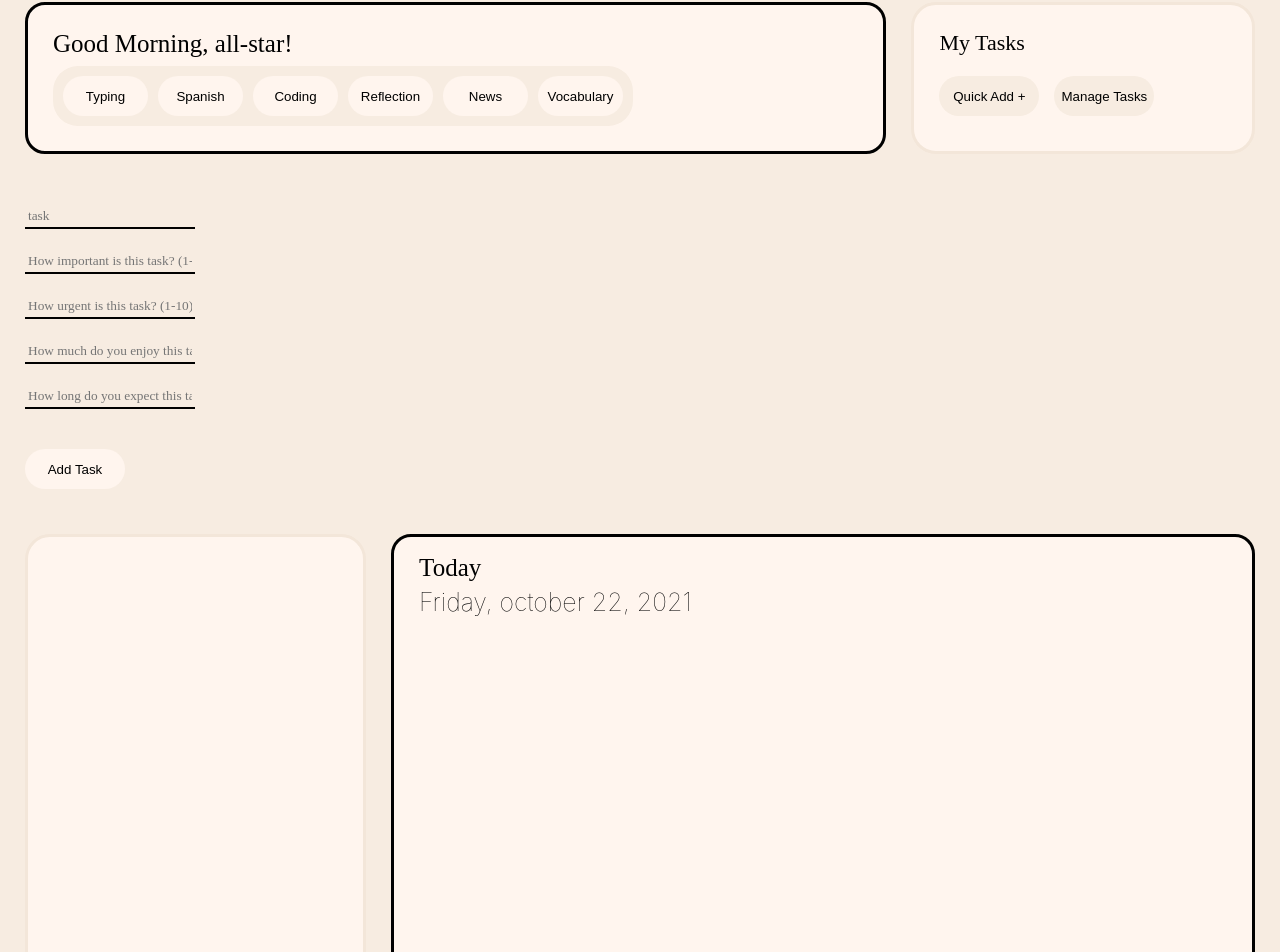
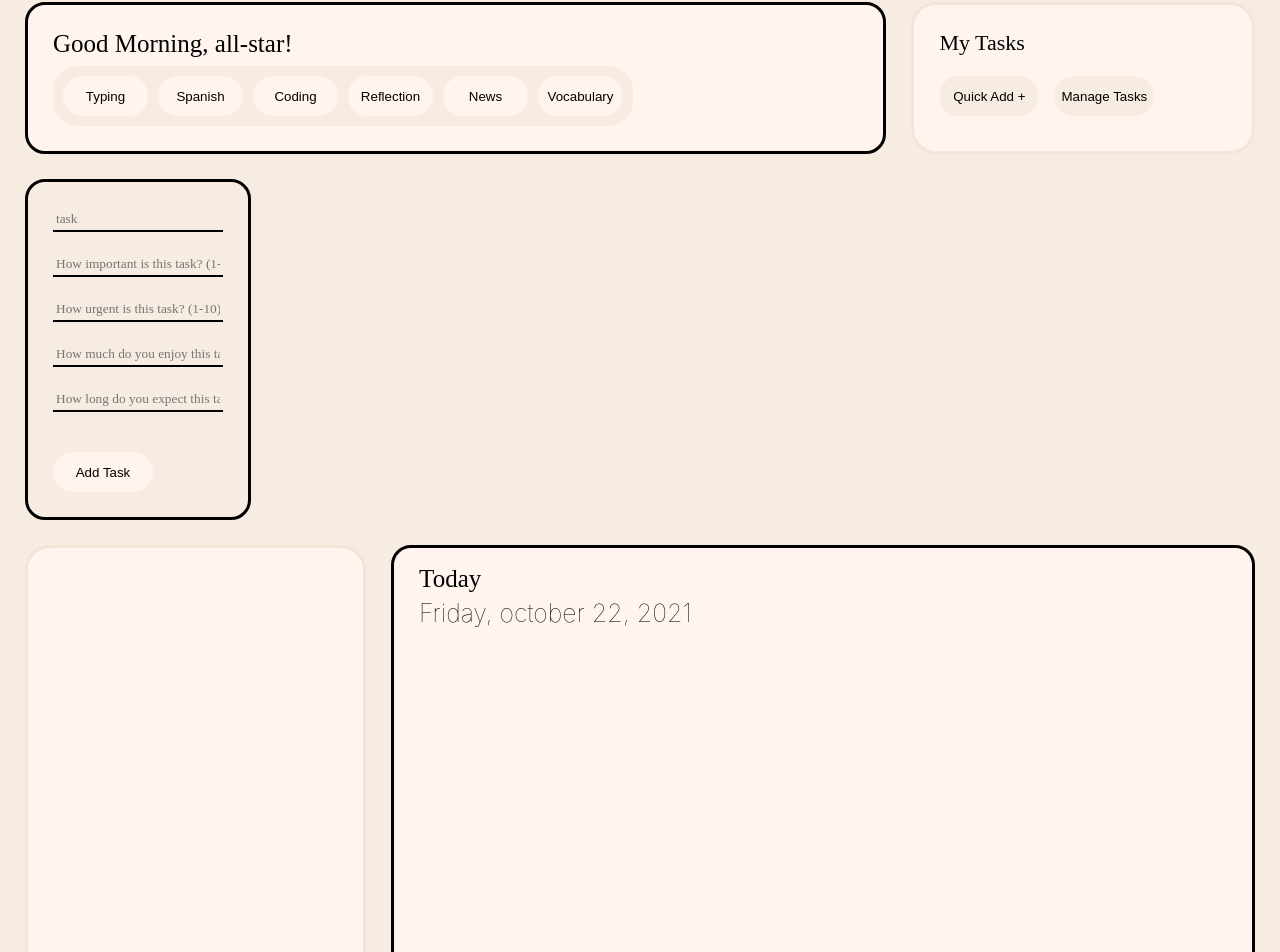
Before and after one commit to gooliajulia/design-my-week, a React (Create React App) app in the folder design-my-day/: page /homepage/name in a window 1280 px wide. Shown: the part 873-1825 px from the top of the page. Built offline with nearby package versions, Linux system fonts and the light colour scheme; no server answers; a web font is replaced by a local one.

Commit message:
better add task styling

```diff
--- a/design-my-day/src/App.css
+++ b/design-my-day/src/App.css
@@ -162,6 +162,12 @@ div#my-task-buttons button {
 
 div#add-new-task-form {
   padding: 25px;
+  margin-left: 25px;
+  margin-bottom: 25px;
+  border-style: solid;
+  width:min-content;
+  border-radius: 20px;
+
 }
 
 input[type=text] {
--- a/design-my-day/src/components/Homepage.js
+++ b/design-my-day/src/components/Homepage.js
@@ -152,7 +152,6 @@ const HomePage = ({name}) => {
                         <br/>
                         <input className='add-button' type='submit' value='Add Task' />
                         <br/>
-                        <br/>
                     </form>
                 </div>
             </div>
```
